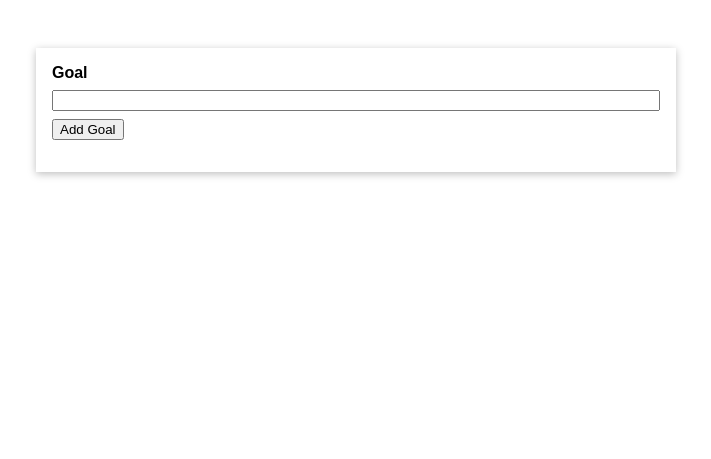
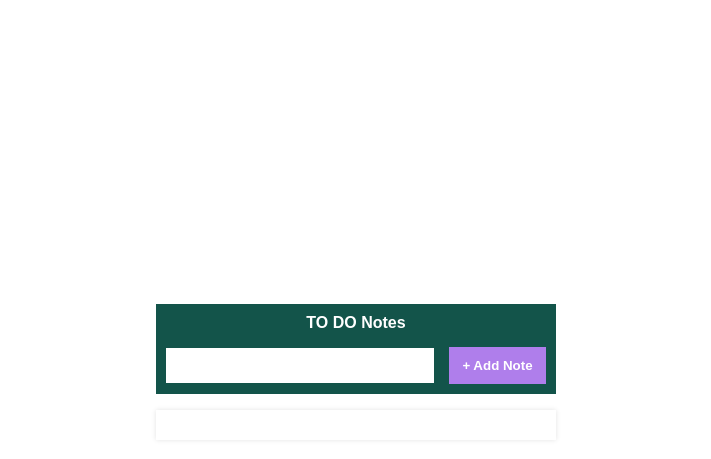
Before and after one commit to kuldeep0932/jsproject, a plain HTML site: page addtodo/index.html in a window 1280 px wide. Shown: the whole page, without its empty margins (284-995 px from the left). Drawn offline with Linux system fonts and the light colour scheme.

Commit message:
Update index.html

```diff
--- a/addtodo/index.html
+++ b/addtodo/index.html
@@ -16,45 +16,79 @@ html {
 
 body {
   margin: 0;
+  height: 95vh;
+    display: flex;
+    align-items: center;
+    justify-content: center;
 }
 
 #app {
-  margin: 3rem auto;
-  max-width: 40rem;
-  padding: 1rem;
-  box-shadow: 0 2px 8px rgba(0, 0, 0, 0.26);
+    margin: 3rem auto;
+    max-width: 400px;
+    width: 100%;
+    /* box-shadow: 0 2px 8px rgba(0, 0, 0, 0.26); */
 }
 
-label, input {
-  margin-bottom: 0.5rem;
-  display: block;
-  width: 100%;
-}
 
 label {
   font-weight: bold;
+  margin-bottom:15px;
+  display: block;
+  text-align: center;
 }
 
-ul {
-  list-style: none;
-  margin: 1rem 0;
-  padding: 0;
+.addnote_box {
+    display: flex;
+    align-items: center;
+    gap: 15px;
 }
 
-li {
-  margin: 1rem 0;
-  padding: 1rem;
-  border: 1px solid #ccc;
+.addnote_box button {
+    max-width: 97px;
+    padding: 10px 11px;
+    width: 100%;
+    background-color: #af7eeb;
+    border: 1px solid #af7eeb;
+    color: #fff;
+    font-weight: 600;
+}
+
+.addnote_box #goal {
+    padding: 10px 8px;
+    margin: 0;
+    border: 0;
+    width: 100%;
+}
+
+.card-header {
+    padding: 10px;
+    background-color: #13544a;
+    color: #fff;
+    width: 100%;
+}
+
+#list li {list-style: disc; text-wrap: wrap; margin-bottom: 10px;}
+
+#list {
+    padding: 15px 38px;
+    box-shadow: 0 0 5px #e3e3e3;
+    width: 100%;
+}
+
+#list li::marker {
+    color: #af7eeb;
 }
     </style>
 </head>
 
 <body>
     <div id="app">
-    <div>
-        <label for="goal">Goal</label>
-        <input type="text" id="goal" />
-        <button id="button" onclick="addGoal()">Add Goal</button>
+    <div class="card-header">
+        <label for="goal">TO DO Notes</label>
+        <div class="addnote_box">
+          <input type="text" id="goal" />
+          <button id="button" onclick="addGoal()"> + Add Note</button>
+        </div>
     </div>
     <ul id="list">
     </ul>
```
